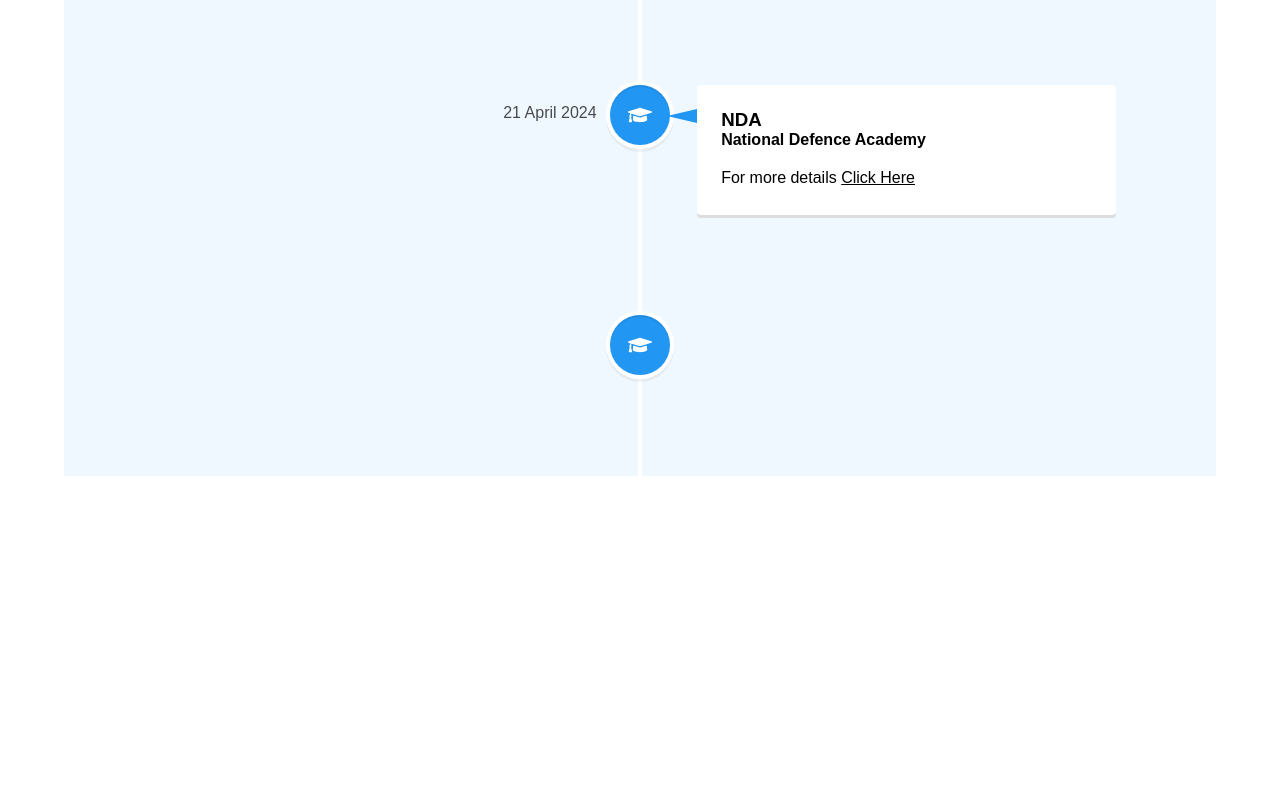
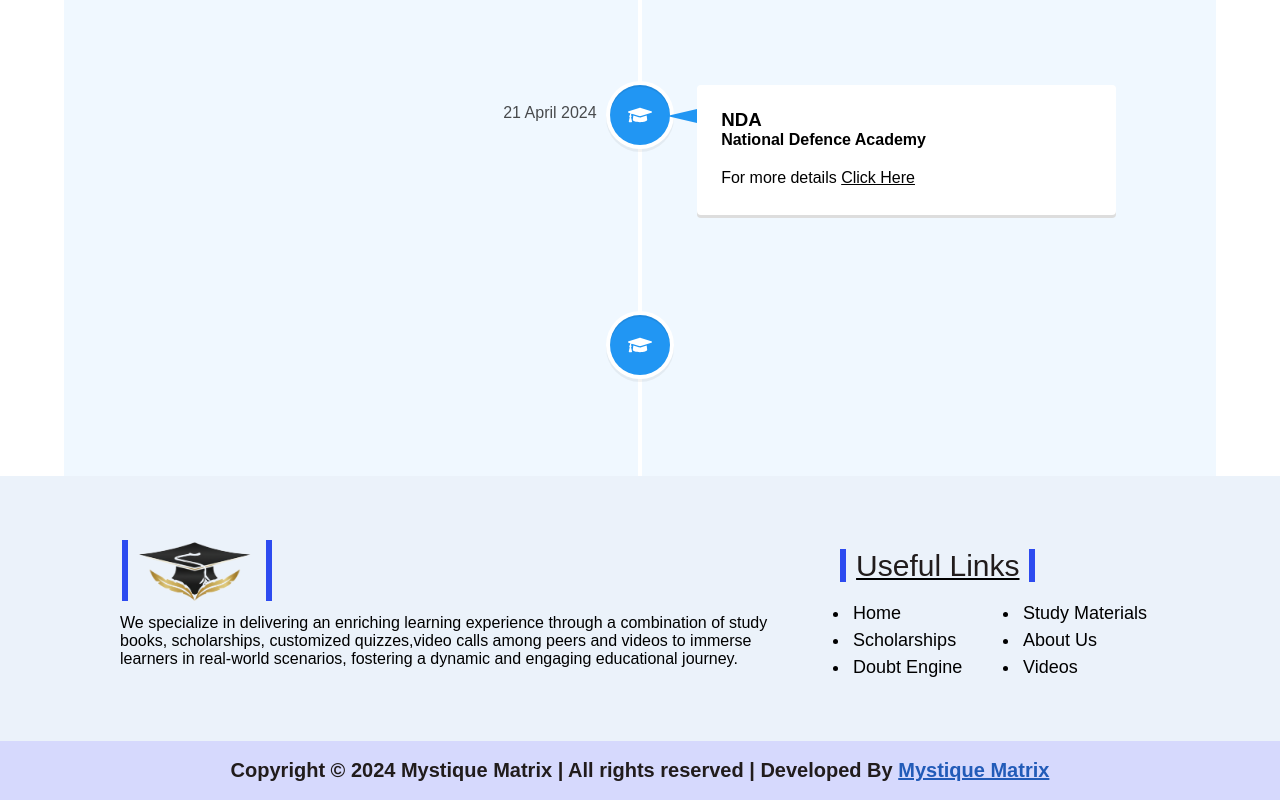
Before and after one commit to CyberMage7/Ride-Hack-24, a React (Create React App) app in the folder client/: page / in a window 1280 px wide. Shown: the part 2813-3613 px from the top of the page. Before the commit the page ends 3289 px from the top, so only its background shows below. Built offline with nearby package versions, Linux system fonts and the light colour scheme.

Commit message:
Added Footer to All Pages

```diff
--- a/client/src/components/Homepage/Homepage.jsx
+++ b/client/src/components/Homepage/Homepage.jsx
@@ -2,6 +2,7 @@
 import Navbar from './Navbar/Navbar'
 import Body from './Body/Body'
 import Timeline from './Timeline/Timeline'
+import Footer from "../footer/Footer";
 
 function Homepage() {
   return (
@@ -9,6 +10,7 @@
       <Navbar />
       <Body />
       <Timeline />
+      <Footer />
     </div>
   )
 }
--- a/client/src/components/about/About.jsx
+++ b/client/src/components/about/About.jsx
@@ -9,6 +9,7 @@
 import Loovimg from "../../assets/devloper5.jpeg"
 import Rashiimg from "../../assets/devloper6.jpeg"
 import { FaGithub,FaLinkedin } from "react-icons/fa";
+import Footer from "../footer/Footer";
 
 
 const About = () => {
@@ -110,6 +111,7 @@
                 </div>
             </section>
         </div>
+        <Footer />
         </>
     );
 };
--- a/client/src/components/donate/Donate.jsx
+++ b/client/src/components/donate/Donate.jsx
@@ -1,6 +1,7 @@
 import React, { useState } from 'react';
 import Navbar from "../Homepage/Navbar/Navbar";
 import './donate.css';
+import Footer from "../footer/Footer";
 
 function DonateBookForm() {
     const [formData, setFormData] = useState({
@@ -89,6 +90,7 @@
                 <button type="submit" className="button-donate section-m2" name="submit">Submit</button>
             </form>
         </div>
+        <Footer />
         </>
     );
 }
--- /dev/null
+++ b/client/src/components/footer/Footer.jsx
@@ -0,0 +1,47 @@
+import React from 'react';
+import './footer.css';
+import logo from "../../assets/logo.png";
+
+function UniqueFooter() {
+  return (
+    <footer className="unique-footer">
+      <div className="unique-footer-content">
+        <div className="unique-app-info">
+          <div className="unique-footer-logo">
+            <a href="/">
+              <img src={logo} alt="company logo" />
+            </a>
+          </div>
+          <p>
+            We specialize in delivering an enriching learning experience through
+            a combination of study books, scholarships, customized quizzes,video calls among peers and
+            videos to immerse learners in real-world scenarios, fostering a
+            dynamic and engaging educational journey.
+          </p>
+        </div>
+
+        <div className="unique-useful-links">
+          <div className="unique-links-title">
+            <span className="unique-links-title-span">Useful Links</span>
+          </div>
+          <ul>
+            <li><a href="/">Home</a></li>
+            <li><a href="/study">Study Materials</a></li>
+            <li><a href="/scholarship">Scholarships</a></li>
+            <li><a href="/about">About Us</a></li>
+            <li><a href="">Doubt Engine</a></li>
+            <li><a href="./video">Videos</a></li>
+          </ul>
+        </div>
+      </div>
+      <div className="unique-copyright">
+        <h3>
+          Copyright &copy; 2024 Mystique Matrix | All rights reserved | Developed
+          By <a href="https://github.com/CyberMage7/Ride-Hack-24">Mystique Matrix</a>
+        </h3>
+      </div>
+    </footer>
+  );
+}
+
+export default UniqueFooter;
--- /dev/null
+++ b/client/src/components/footer/footer.css
@@ -0,0 +1,118 @@
+.unique-footer {
+    padding-top: 20px;
+    background-color: #ebf2fa;
+}
+
+.unique-footer-content {
+    display: flex;
+    justify-content: space-around;
+    align-items: center;
+    flex-direction: row;
+}
+
+.unique-app-logo {
+    margin-left: 50px;
+    padding-left: 50px;
+    width: 300px;
+}
+
+.unique-app-info {
+    margin-right: 10px;
+    padding-left: 100px;
+    width: 1000px;
+}
+
+.unique-footer-logo img {
+    height: 61px;
+    width: 150px;
+    border-left: 6px solid #2d4bf0;
+    padding-left: 10px;
+    padding-right: 15px;
+    border-right: 6px solid #2d4bf0;
+}
+
+.unique-app-info p {
+    padding-bottom: 30px;
+    color: ffffff;
+    font-family: sans-serif;
+    padding-left: 20px;
+}
+
+.unique-useful-links {
+    margin: 60px;
+    width: 500px;
+    text-decoration: underline;
+    padding-right: 30px;
+}
+
+.unique-useful-links ul {
+    display: grid;
+    grid-template-columns: repeat(2, 1fr);
+    padding-left: 10px;
+}
+
+.unique-links-title {
+    font-size: 1.40rem;
+    line-height: 1.30rem;
+    color: rgb(33, 28, 28);
+    height: fit-content;
+    padding-bottom: 20px;
+}
+
+.unique-links-title-span {
+    font-size: 30px;
+    font-family: sans-serif;
+    padding-left: 10px;
+    border-left: 6px solid #2d4bf0;
+    padding-right: 10px;
+    border-right: 6px solid #2d4bf0;
+}
+
+.unique-useful-links ul li {
+    font-size: 18px;
+    padding: 3px;
+    font-family: sans-serif;
+    color: ffffff;
+}
+
+.unique-useful-links ul li a {
+    text-decoration: none;
+    display: inline-block;
+    color: black;
+}
+
+.unique-useful-links ul li a:hover {
+    color: #111;
+    transition: 0.5s;
+    transform: scale(1.1);
+}
+
+.unique-footer-logo {
+    font-size: 2.1rem;
+    font-weight: 500;
+    width: 150px;
+    margin-left: 22px;
+    text-transform: capitalize;
+    line-height: 3rem;
+}
+
+.unique-copyright {
+    background-color: #d6d9fd;
+    padding: 18px;
+    text-align: center;
+}
+
+.unique-copyright h3 {
+    font-size: 20px;
+    font-family: sans-serif;
+    color: rgb(33, 28, 28);
+}
+
+.unique-copyright h3 a {
+    color: rgb(34, 91, 184);
+}
+
+.unique-copyright h3 a:hover {
+    transition: 0.5s;
+    transform: scale(1.1);
+}
--- a/client/src/components/scholarship/Scholarship.jsx
+++ b/client/src/components/scholarship/Scholarship.jsx
@@ -1,6 +1,7 @@
 import React from 'react';
 import './scholarship.css';
 import Navbar from "../Homepage/Navbar/Navbar";
+import Footer from "../footer/Footer";
 
 function Scholarship() {
   return (
@@ -251,6 +252,7 @@
         </div>
       </div>
      </div>
+     <Footer />
     </>
   );
 }
--- a/client/src/components/studymaterial/study.jsx
+++ b/client/src/components/studymaterial/study.jsx
@@ -1,6 +1,7 @@
 import React from 'react';
 import './study.css';
 import Navbar from '../Homepage/Navbar/Navbar';
+import Footer from "../footer/Footer";
 function Study() {
   return (
    <>
@@ -87,6 +88,7 @@
         </div>
       </section>
     </div>
+    <Footer />
    </>
   );
 }
--- a/client/src/components/ytvideo/Ytv.jsx
+++ b/client/src/components/ytvideo/Ytv.jsx
@@ -3,6 +3,7 @@
 import img from "./videoresource.jpeg";
 import { IoSearch } from "react-icons/io5";
 import Navbar from "../Homepage/Navbar/Navbar";
+import Footer from "../footer/Footer";
 
 const apiKey = 'AIzaSyCc_sJxkrdB7l3-cd2RiWYOLx-UncJcwlk';
 
@@ -67,6 +68,7 @@
                     </div>
                 ))}
             </div>
+            <Footer />
         </div>
     );
 }
```
